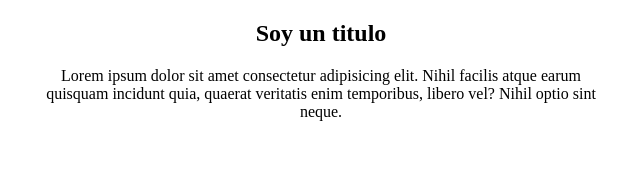
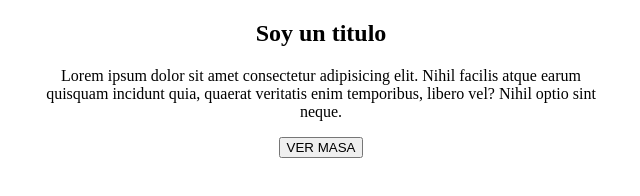
Before and after one commit to agustingrossso/primer-repositorio, a plain HTML site: page index.html in a window 1280 px wide. Shown: the whole page, without its empty margins (319-959 px from the left). Drawn offline with Linux system fonts and the light colour scheme.

Commit message:
AgregueElBoton

```diff
--- a/index.html
+++ b/index.html
@@ -12,6 +12,7 @@
        <div class="texto-centrado">
         <h2>Soy un titulo</h2>
         <p>Lorem ipsum dolor sit amet consectetur adipisicing elit. Nihil facilis atque earum quisquam incidunt quia, quaerat veritatis enim temporibus, libero vel? Nihil optio sint neque.</p>
+        <button>VER MASA</button>
        </div>
    </main>
 </body>
```
